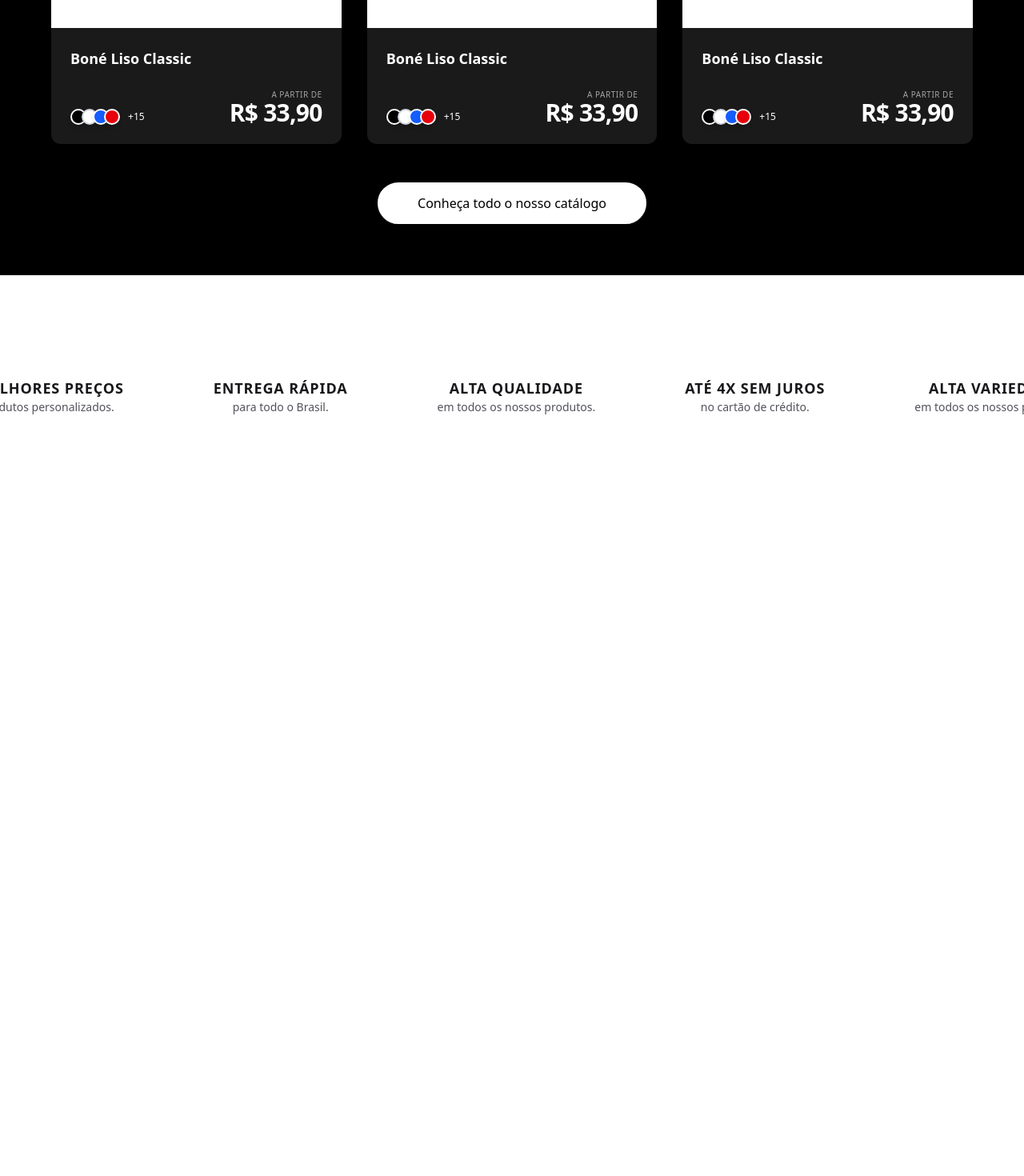
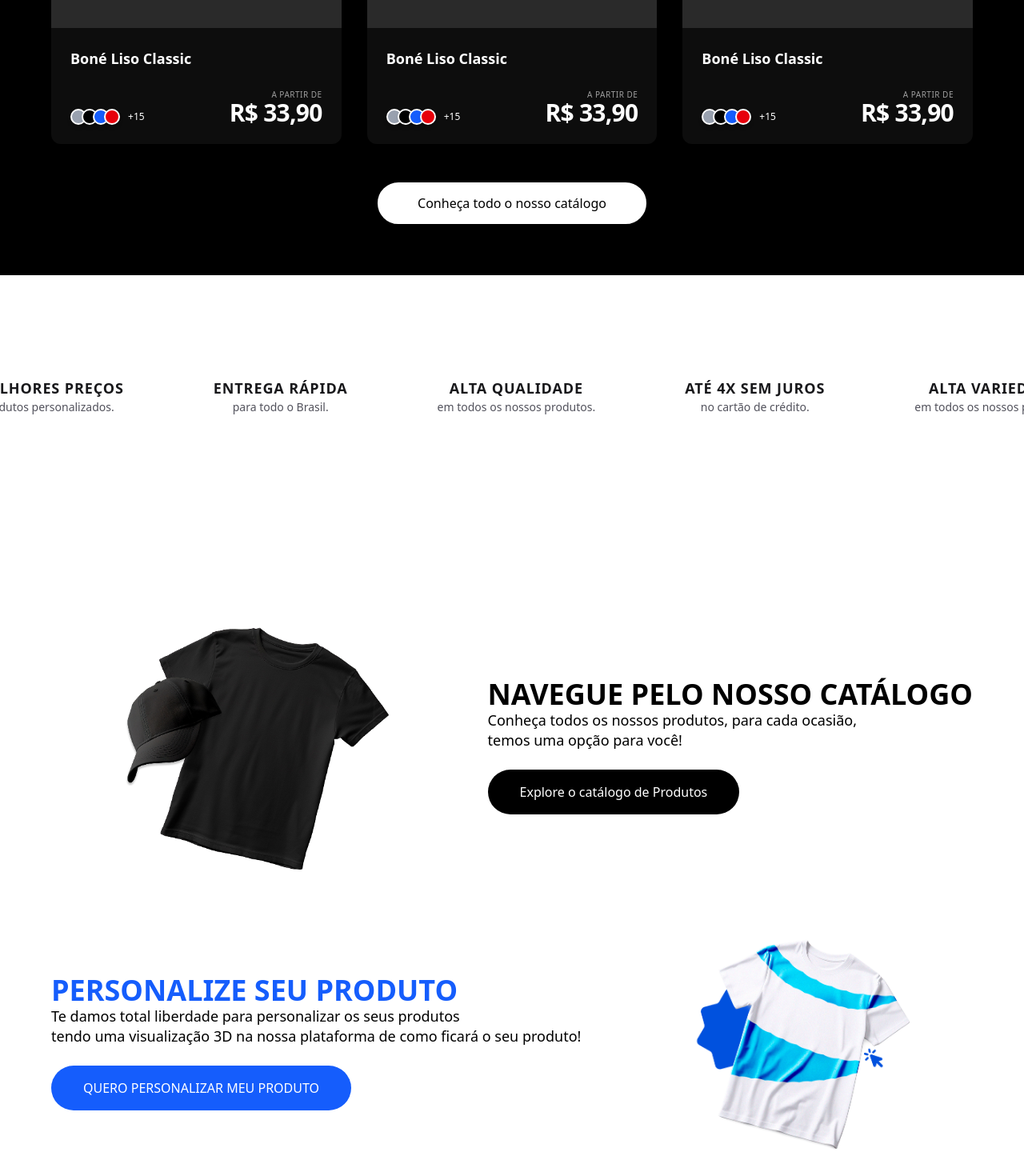
Before and after one commit to OramaHub/front-ecommerce, a React (Vite) app: page / in a window 1280 px wide. Shown: the part 2240-3710 px from the top of the page at 80% size. Before the commit the page ends 2886 px from the top, so only its background shows below. Built offline with nearby package versions, Linux system fonts and the light colour scheme.

Commit message:
[feature]: implement home page sections with product catalog and features showcase

```diff
--- a/src/components/CatalogProductCard.tsx
+++ b/src/components/CatalogProductCard.tsx
@@ -9,14 +9,14 @@ interface CatalogProductCardProps {
 
 export function CatalogProductCard({ label, image, title, colors, price, badge }: CatalogProductCardProps) {
   return (
-    <div className="group rounded-xl overflow-hidden shadow-md hover:shadow-2xl transition-all duration-300 hover:-translate-y-1 cursor-pointer" style={{ backgroundColor: '#1A1A1A' }}>
-      <div className="bg-white p-6 relative rounded-t-xl">
+    <div className="group rounded-xl overflow-hidden shadow-md hover:shadow-2xl transition-all duration-300 hover:-translate-y-1 cursor-pointer" style={{ backgroundColor: '#0D0D0D' }}>
+      <div className="p-6 relative rounded-t-xl" style={{ backgroundColor: '#2A2A2A' }}>
         {badge && (
           <span className="absolute top-4 right-4 bg-black text-white text-[10px] font-bold px-3 py-1 rounded-full font-jakarta">
             {badge}
           </span>
         )}
-        <p className="text-xs font-semibold mb-4 font-jakarta tracking-wide text-black/70">{label}</p>
+        <p className="text-xs font-semibold mb-4 font-jakarta tracking-wide text-white">{label}</p>
         <div className="flex items-center justify-center min-h-[240px] overflow-hidden">
           <img
             src={image}
@@ -34,8 +34,8 @@ export function CatalogProductCard({ label, image, title, colors, price, badge }
         <div className="flex items-end justify-between">
           <div className="flex items-center gap-2.5">
             <div className="flex -space-x-1.5">
+              <div className="w-5 h-5 rounded-full bg-gray-400 border-2 border-white shadow-md"></div>
               <div className="w-5 h-5 rounded-full bg-black border-2 border-white shadow-md"></div>
-              <div className="w-5 h-5 rounded-full bg-white border-2 border-gray-300 shadow-md"></div>
               <div className="w-5 h-5 rounded-full bg-blue-600 border-2 border-white shadow-md"></div>
               <div className="w-5 h-5 rounded-full bg-red-600 border-2 border-white shadow-md"></div>
             </div>
--- /dev/null
+++ b/src/components/ProductFeatures.tsx
@@ -0,0 +1,62 @@
+import tsCap from "../assets/tscap.png";
+import tsPerso from "../assets/tsperso.png";
+
+export function ProductFeatures() {
+  return (
+    <section className="bg-white">
+      <div className="max-w-[1600px] mx-auto px-16 py-16">
+        <div className="flex items-center justify-between gap-16">
+          <div className="flex-1 flex justify-center">
+            <img src={tsCap} alt="Boné e Camiseta" className="w-full h-auto max-w-[700px] hover:scale-[1.02] transition-transform duration-300" />
+          </div>
+
+          <div className="flex-1 flex justify-center">
+            <div>
+              <h2 className="text-4xl font-bold font-jakarta whitespace-nowrap">
+                NAVEGUE PELO NOSSO CATÁLOGO
+              </h2>
+              <p className="text-lg font-jakarta text-black leading-snug whitespace-nowrap">
+                Conheça todos os nossos produtos, para cada ocasião,
+              </p>
+              <p className="text-lg mb-6 font-jakarta text-black leading-snug whitespace-nowrap">
+                temos uma opção para você!
+              </p>
+              <a
+                href="/produtos"
+                className="inline-block bg-black text-white px-10 py-4 rounded-full font-jakarta font-medium hover:opacity-90 transition-opacity duration-200"
+              >
+                Explore o catálogo de Produtos
+              </a>
+            </div>
+          </div>
+        </div>
+
+        <div className="flex items-center justify-between gap-16 -mt-16">
+          <div className="flex-1 flex justify-center">
+            <div>
+              <h2 className="text-4xl font-bold font-jakarta text-blue-600 whitespace-nowrap">
+                PERSONALIZE SEU PRODUTO
+              </h2>
+              <p className="text-lg font-jakarta text-black leading-snug whitespace-nowrap">
+                Te damos total liberdade para personalizar os seus produtos
+              </p>
+              <p className="text-lg mb-6 font-jakarta text-black leading-snug whitespace-nowrap">
+                tendo uma visualização 3D na nossa plataforma de como ficará o seu produto!
+              </p>
+              <a
+                href="/personalizacao"
+                className="inline-block bg-blue-600 text-white px-10 py-4 rounded-full font-jakarta font-medium hover:opacity-90 transition-opacity duration-200"
+              >
+                QUERO PERSONALIZAR MEU PRODUTO
+              </a>
+            </div>
+          </div>
+
+          <div className="flex-1 flex justify-center">
+            <img src={tsPerso} alt="Camiseta Personalizada" className="w-full h-auto max-w-[700px] hover:scale-[1.02] transition-transform duration-300" />
+          </div>
+        </div>
+      </div>
+    </section>
+  );
+}
--- a/src/pages/HomePage.tsx
+++ b/src/pages/HomePage.tsx
@@ -2,6 +2,7 @@ import { HeroSlider } from "../components/HeroSlider";
 import { BestSellers } from "../components/BestSellers";
 import { CatalogPreview } from "../components/CatalogPreview";
 import { Details } from "../components/Details";
+import { ProductFeatures } from "../components/ProductFeatures";
 
 export function HomePage(){
     return (
@@ -10,6 +11,7 @@ export function HomePage(){
             <BestSellers />
             <CatalogPreview />
             <Details />
+            <ProductFeatures />
         </div>
     )
 }
```
Also changed, not shown: src/assets/tscap.png (added), src/assets/tsperso.png (added).
